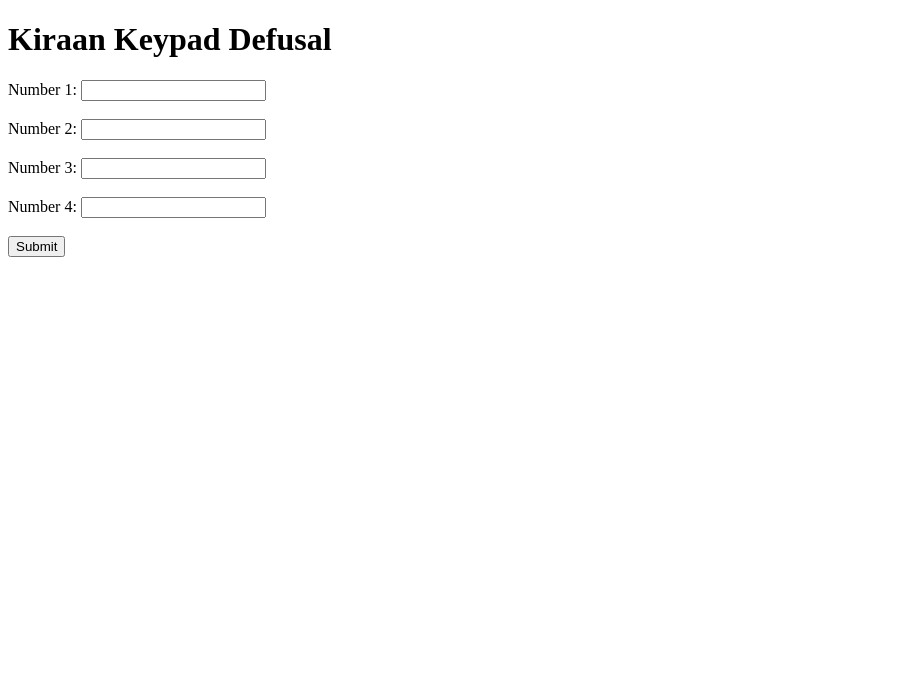
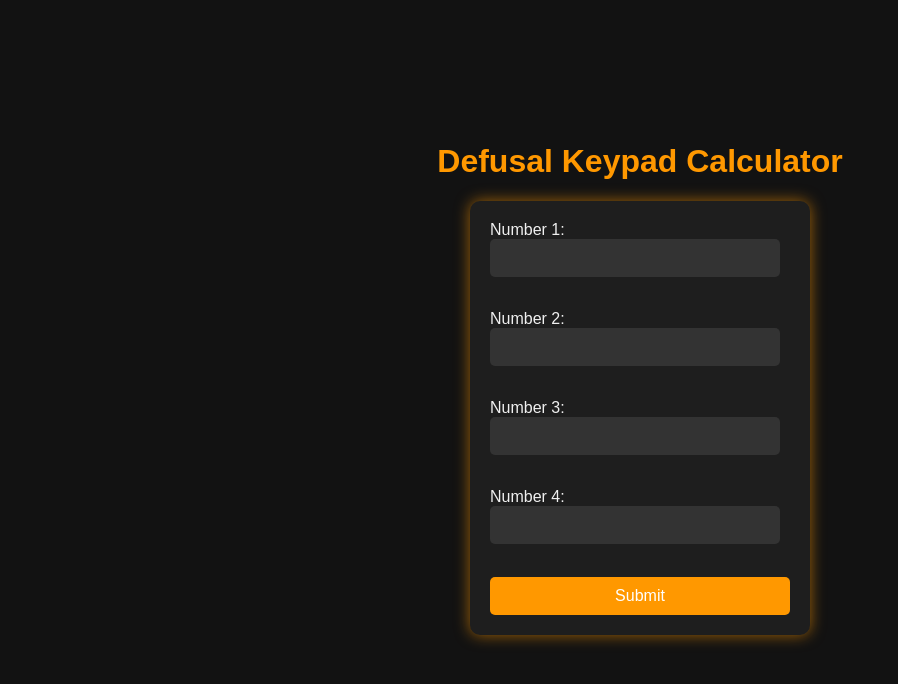
Before and after one commit to husaini039/keypad_defusal, a plain HTML site: page index.html in a window 1280 px wide. Shown: the whole page, without its empty margins (0-898 px from the left). Drawn offline with Linux system fonts and the light colour scheme.

Commit message:
Update index.html

```diff
--- a/index.html
+++ b/index.html
@@ -4,10 +4,81 @@
     <meta charset="UTF-8">
     <meta name="viewport" content="width=device-width, initial-scale=1.0">
     <title>Number Calculation</title>
+    <style>
+
+        body {
+            background-color: #121212;
+            font-family: 'Arial', sans-serif;
+            color: #f0f0f0;
+            display: flex;
+            flex-direction: column;
+            align-items: center;
+            justify-content: center;
+            min-height: 100vh;
+            margin: 0;
+        }
+
+        h1 {
+            font-size: 2em;
+            color: #ff9800;
+        }
+
+        /* Styling the form */
+        form {
+            background-color: #1e1e1e;
+            padding: 20px;
+            border-radius: 10px;
+            box-shadow: 0 0 15px rgba(255, 152, 0, 0.6);
+            max-width: 300px;
+            width: 100%;
+        }
+
+        /* Styling input fields */
+        input[type="text"] {
+            width: 90%;
+            padding: 10px;
+            margin-bottom: 15px;
+            border: none;
+            border-radius: 5px;
+            background-color: #333;
+            color: #fff;
+            font-size: 16px;
+        }
+
+        input[type="text"]:focus {
+            outline: none;
+            border: 1px solid #ff9800;
+        }
+
+        /* Styling the submit button */
+        input[type="submit"] {
+            width: 100%;
+            padding: 10px;
+            background-color: #ff9800;
+            border: none;
+            border-radius: 5px;
+            color: #fff;
+            font-size: 16px;
+            cursor: pointer;
+        }
+
+        input[type="submit"]:hover {
+            background-color: #ffa726;
+        }
+
+        /* Output styling */
+        #output {
+            margin-top: 20px;
+            font-size: 1.5em;
+            color: #ffeb3b;
+            text-align: center;
+        }
+    </style>
     <script>
         function calculateResult(event) {
             event.preventDefault(); // Prevent form submission
 
+            // Get input values
             var num1 = parseInt(document.getElementsByName("num1")[0].value);
             var num2 = parseInt(document.getElementsByName("num2")[0].value);
             var num3 = parseInt(document.getElementsByName("num3")[0].value);
@@ -77,7 +148,7 @@
     </script>
 </head>
 <body>
-    <h1>Kiraan Keypad Defusal</h1>
+    <h1>Defusal Keypad Calculator</h1>
     <form onsubmit="calculateResult(event)">
         <label>Number 1:</label>
         <input type="text" name="num1" required><br><br>
```
